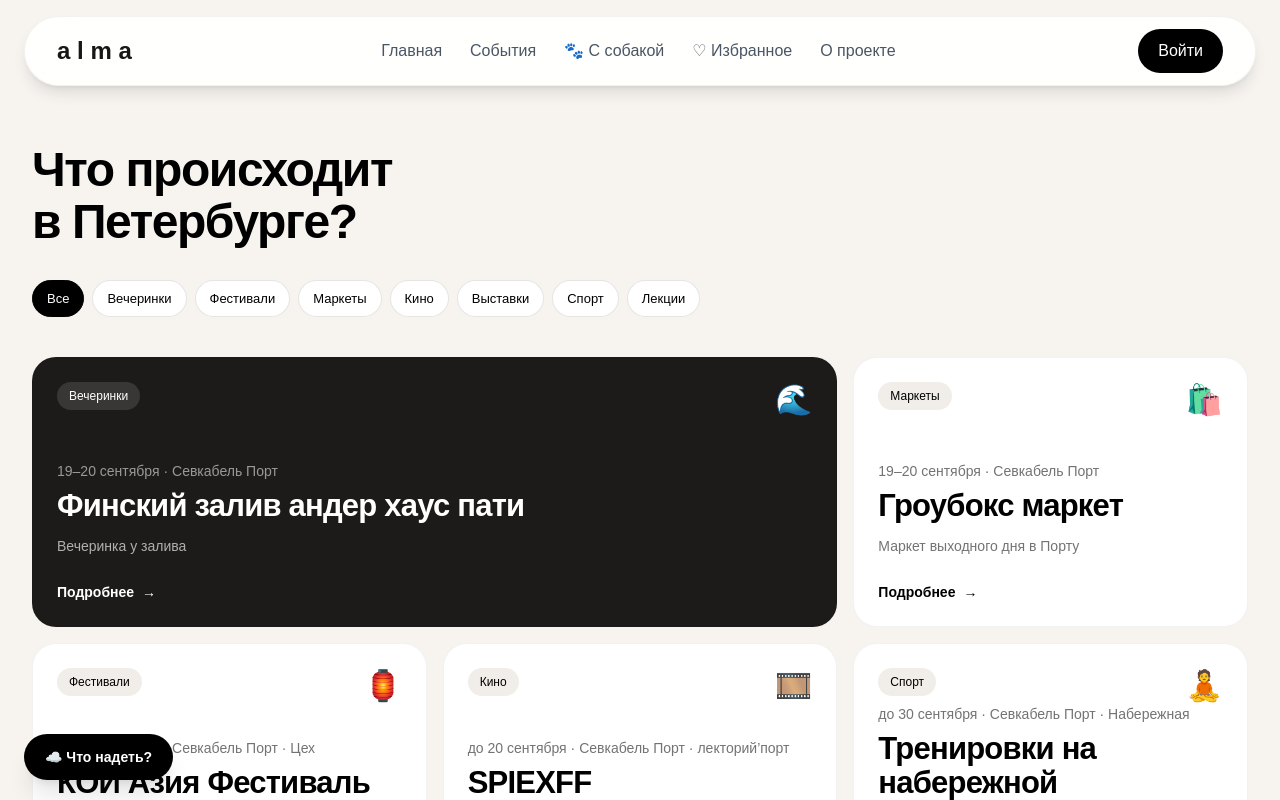
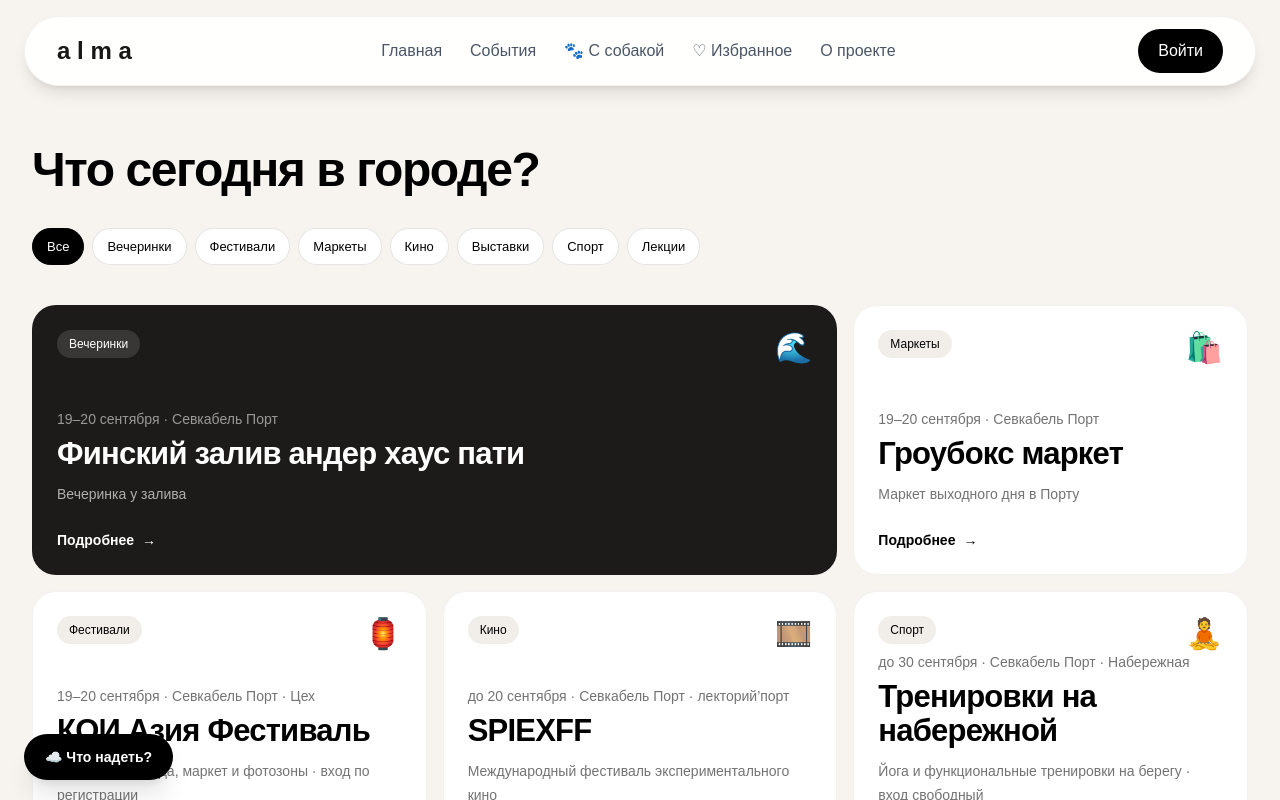
Before and after one commit to olgakastanova48386-dotcom/alma, a Next.js app: page /map in a window 1280 px wide. Shown: the top 800 px of the page. Built offline with nearby package versions, Linux system fonts and the light colour scheme; no server answers.

Commit message:
Обновить заголовок страницы событий

```diff
--- a/app/map/page.tsx
+++ b/app/map/page.tsx
@@ -34,7 +34,7 @@ export default function MapPage() {
     <main className="min-h-screen bg-[#f7f4ef] pb-20 pt-28 text-black sm:pt-32">
       <section className="mx-auto max-w-7xl px-4 sm:px-6 lg:px-8">
         <div className="mt-4 grid items-start gap-5 md:grid-cols-[minmax(0,1.1fr)_minmax(280px,.9fr)] md:gap-12">
-          <h1 className="text-[clamp(30px,4.5vw,48px)] font-bold leading-[1.08] tracking-[-0.03em]">Что происходит<br />в Петербурге?</h1>
+          <h1 className="whitespace-nowrap text-[clamp(25px,4.5vw,48px)] font-bold leading-[1.08] tracking-[-0.03em]">Что сегодня в городе?</h1>
         </div>
 
         <div className="mt-8 -mx-4 flex gap-2 overflow-x-auto px-4 pb-2 sm:mx-0 sm:px-0">
```
